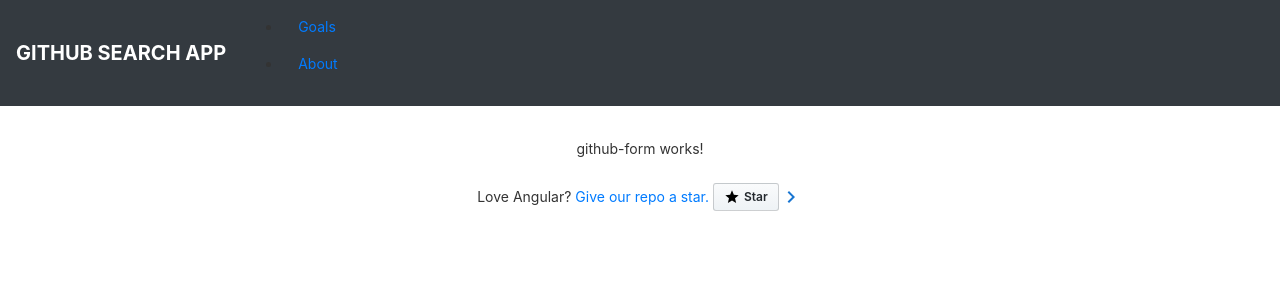
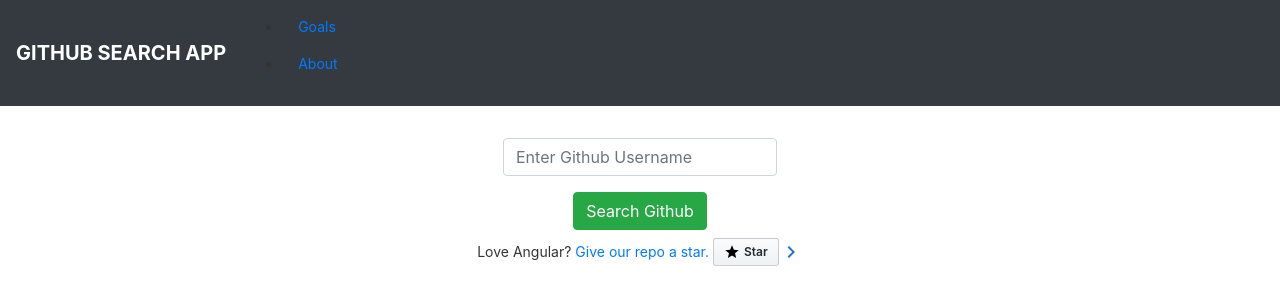
Before and after one commit to wendymunyasi/Git_search, an Angular app: page / in a window 1280 px wide. Shown: the top 304 px of the page. Built offline with nearby package versions, Linux system fonts and the light colour scheme.

Commit message:
Add the form in github-form.component.html.

```diff
--- a/src/app/github-form/github-form.component.html
+++ b/src/app/github-form/github-form.component.html
@@ -1 +1,8 @@
-<p>github-form works!</p>
+<form>
+  <div class="form-group">
+    <input type="text" required class="form-control" placeholder="Enter Github Username" id="name">
+  </div>
+  <div class="text-center">
+    <button type="submit" class="btn btn-success" value="submit" type="submit" (click)="search()">Search Github</button>
+  </div>
+</form>
```
